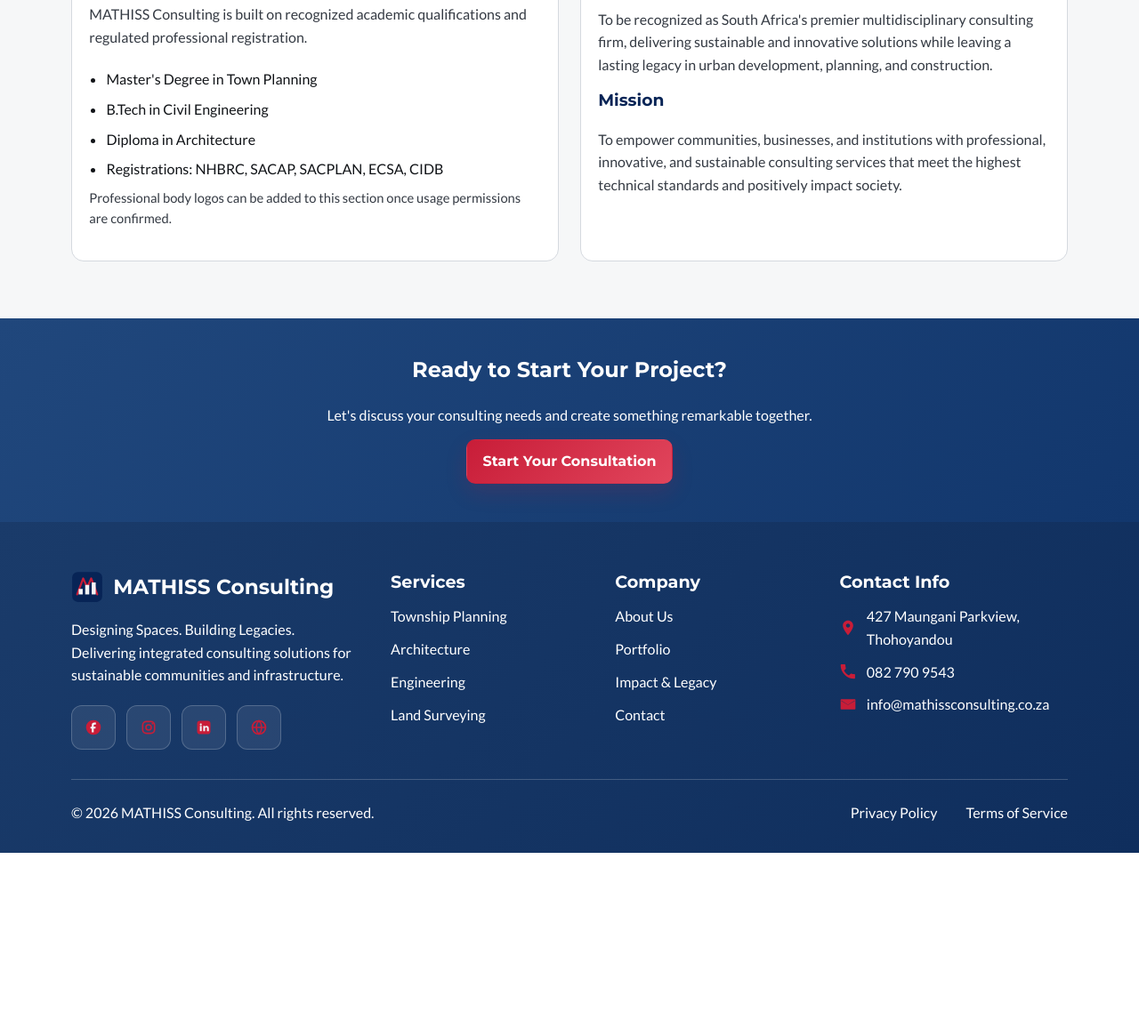
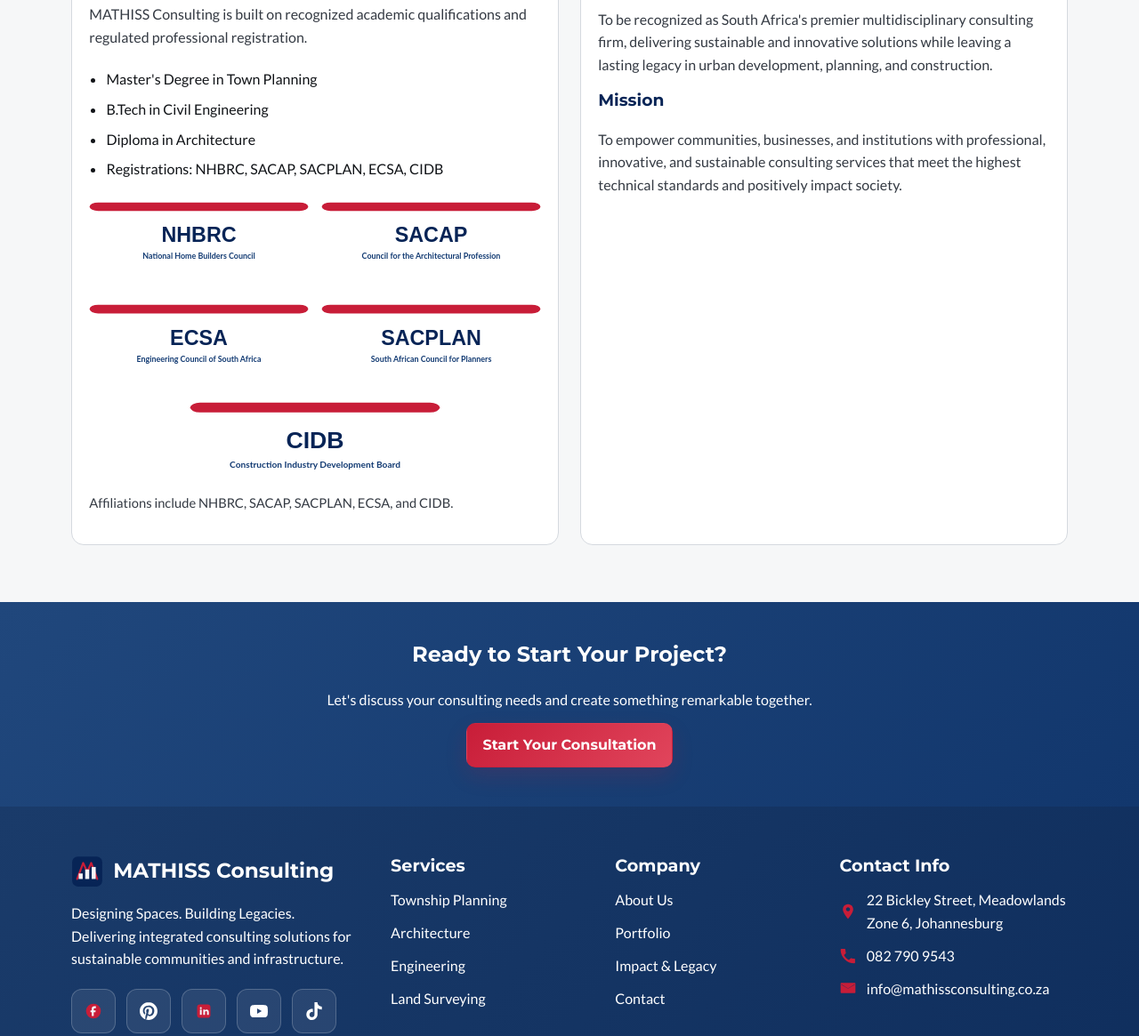
Before and after one commit to VectorCT/MathissConsulting, a website: page index.html in a window 1280 px wide. Shown: the part 2031-3196 px from the top of the page at 89% size. Before the commit the page ends 2990 px from the top, so only its background shows below. Drawn offline with Linux system fonts and the light colour scheme.

Commit message:
social media links

```diff
--- a/css/styles.css
+++ b/css/styles.css
@@ -346,6 +346,44 @@
 .muted {
   color: var(--text-700);
   font-size: 0.92rem;
+}
+
+.affiliate-logo-grid {
+  margin-top: 1.1rem;
+  display: grid;
+  grid-template-columns: repeat(2, minmax(0, 1fr));
+  gap: 0.85rem;
+}
+
+.affiliate-logo-item {
+  display: block;
+  padding: 0;
+  border: 0;
+  border-radius: 12px;
+  background: transparent;
+  box-shadow: none;
+  transition: transform 0.2s ease, box-shadow 0.2s ease, background-color 0.2s ease;
+}
+
+.affiliate-logo-item img {
+  width: 100%;
+  height: 102px;
+  object-fit: contain;
+  background: var(--white);
+  border-radius: 12px;
+}
+
+.affiliate-logo-item:last-child {
+  grid-column: 1 / -1;
+  justify-self: center;
+  width: min(320px, 100%);
+}
+
+.affiliate-logo-item:hover,
+.affiliate-logo-item:focus-visible {
+  transform: translateY(-2px);
+  background: transparent;
+  box-shadow: 0 10px 20px var(--shadow-red-soft);
 }
 
 .page-hero {
@@ -1125,6 +1163,15 @@
     font-size: 0.98rem;
   }
 
+  .affiliate-logo-grid {
+    grid-template-columns: 1fr;
+  }
+
+  .affiliate-logo-item:last-child {
+    grid-column: auto;
+    width: 100%;
+  }
+
 }
 
 /* Icon and visual enhancements */
--- a/index.html
+++ b/index.html
@@ -169,7 +169,24 @@
             <li>Diploma in Architecture</li>
             <li>Registrations: NHBRC, SACAP, SACPLAN, ECSA, CIDB</li>
           </ul>
-          <p class="muted">Professional body logos can be added to this section once usage permissions are confirmed.</p>
+          <div class="affiliate-logo-grid" aria-label="Professional affiliations">
+            <a class="affiliate-logo-item" href="https://www.nhbrc.org.za/" target="_blank" rel="noopener" aria-label="NHBRC">
+              <img src="assets/affiliates/nhbrc.svg" alt="NHBRC">
+            </a>
+            <a class="affiliate-logo-item" href="https://sacap.org.za/" target="_blank" rel="noopener" aria-label="SACAP">
+              <img src="assets/affiliates/sacap.svg" alt="SACAP">
+            </a>
+            <a class="affiliate-logo-item" href="https://www.ecsa.co.za/" target="_blank" rel="noopener" aria-label="ECSA">
+              <img src="assets/affiliates/ecsa.svg" alt="ECSA">
+            </a>
+            <a class="affiliate-logo-item" href="https://www.sacplan.org.za/" target="_blank" rel="noopener" aria-label="SACPLAN">
+              <img src="assets/affiliates/sacplan.svg" alt="SACPLAN">
+            </a>
+            <a class="affiliate-logo-item" href="https://www.cidb.org.za/" target="_blank" rel="noopener" aria-label="CIDB">
+              <img src="assets/affiliates/cidb.svg" alt="CIDB">
+            </a>
+          </div>
+          <p class="muted">Affiliations include NHBRC, SACAP, SACPLAN, ECSA, and CIDB.</p>
         </article>
         <article class="impact-panel card-hover animate-in-right">
           <span class="icon-box" aria-hidden="true">
@@ -215,17 +232,20 @@
           Designing Spaces. Building Legacies. Delivering integrated consulting solutions for sustainable communities and infrastructure.
         </p>
         <div class="footer-socials">
-          <a class="social-btn" href="https://www.facebook.com/MathissConsulting" target="_blank" rel="noopener" aria-label="Facebook">
+          <a class="social-btn" href="https://www.facebook.com/profile.php?id=100066409456117" target="_blank" rel="noopener" aria-label="Facebook">
             <img src="assets/icons/facebook.svg" alt="">
           </a>
-          <a class="social-btn" href="https://www.instagram.com/MathissConsulting" target="_blank" rel="noopener" aria-label="Instagram">
-            <img src="assets/icons/instagram.svg" alt="">
+          <a class="social-btn" href="https://pin.it/LGF5GSopc" target="_blank" rel="noopener" aria-label="Pinterest">
+            <img src="assets/icons/pinterest.svg" alt="">
           </a>
-          <a class="social-btn" href="https://www.linkedin.com/company/mathissconsulting" target="_blank" rel="noopener" aria-label="LinkedIn">
+          <a class="social-btn" href="https://www.linkedin.com/in/ungani-mathivhulula-10400a125" target="_blank" rel="noopener" aria-label="LinkedIn">
             <img src="assets/icons/linkedin.svg" alt="">
           </a>
-          <a class="social-btn" href="https://www.mathissconsulting.co.za" target="_blank" rel="noopener" aria-label="Website">
-            <img src="assets/icons/web.svg" alt="">
+          <a class="social-btn" href="https://www.youtube.com/@MATHISS_Architecture" target="_blank" rel="noopener" aria-label="YouTube">
+            <img src="assets/icons/youtube.svg" alt="">
+          </a>
+          <a class="social-btn" href="https://www.tiktok.com/@mathissarchitects" target="_blank" rel="noopener" aria-label="TikTok">
+            <img src="assets/icons/tiktok.svg" alt="">
           </a>
         </div>
       </div>
@@ -252,7 +272,7 @@
         <ul class="footer-contact-list">
           <li>
             <img src="assets/icons/pin.svg" alt="">
-            <span>427 Maungani Parkview, Thohoyandou</span>
+            <span>22 Bickley Street, Meadowlands Zone 6, Johannesburg</span>
           </li>
           <li>
             <img src="assets/icons/phone.svg" alt="">
```
Also changed, not shown: about.html (+10 -7 lines), contact.html (+30 -15 lines), impact.html (+10 -7 lines), portfolio.html (+10 -7 lines), services.html (+10 -7 lines), testimonials.html (+10 -7 lines), README.md, assets/affiliates/cidb.svg (added), assets/affiliates/ecsa.svg (added), assets/affiliates/nhbrc.svg (added), assets/affiliates/sacap.svg (added), assets/affiliates/sacplan.svg (added), assets/icons/pinterest.svg (added), assets/icons/tiktok.svg (added), 1 more files.
